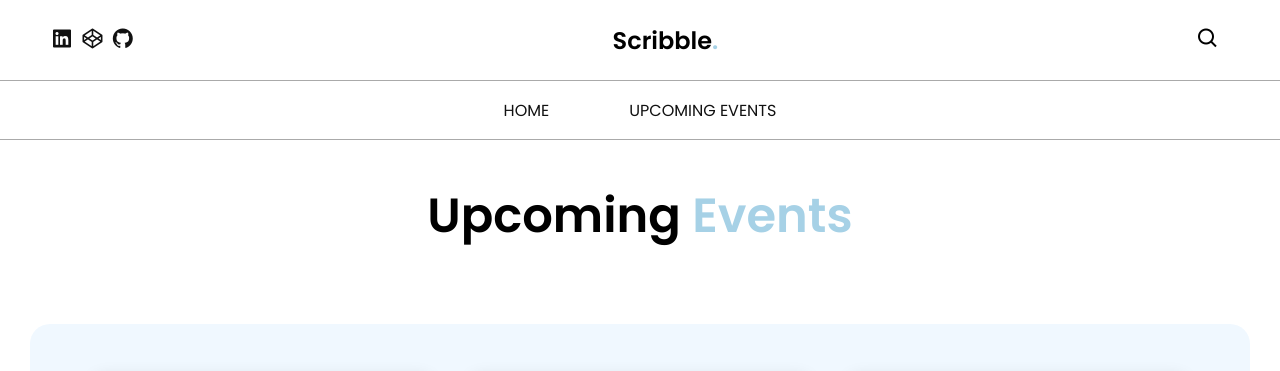
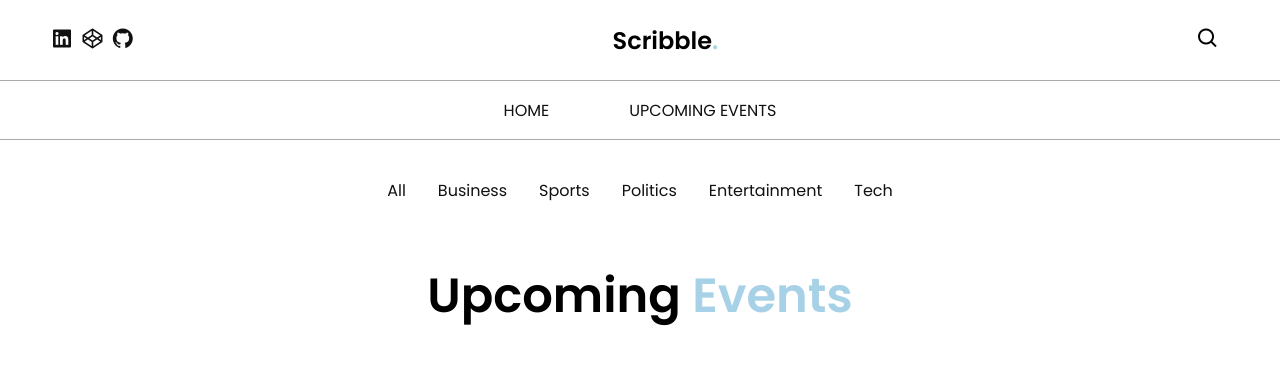
Before and after one commit to RiteshRaoV/SCRIBBLE, a Django app: page /blog/events/ in a window 1280 px wide. Shown: the top 371 px of the page. Run offline with Django 4.2, Linux system fonts and the light colour scheme; the visitor is signed in with stand-in values (Sample User, id 1); some libraries are stand-ins or nearby versions.

Commit message:
added view for selecting multiple categories

```diff
--- a/BLOG_APP/urls.py
+++ b/BLOG_APP/urls.py
@@ -5,6 +5,7 @@ from BLOG_APP import views
 
 urlpatterns = [
     path('events/',views.events_page,name='events'),
-    path('news/',views.news_page,name='news'),
+    path('news/', views.news_page, name='news'),
+    path('news/<str:category>/', views.news_page, name='news_category'),
     path('home/',views.home_page,name='home')
 ]
--- a/BLOG_APP/views.py
+++ b/BLOG_APP/views.py
@@ -13,17 +13,16 @@ def events_page(request):
     return render(request,"blogTemplates/events.html")
 
 @login_required
-def news_page(request):
-    # response = requests.get(url,params={
-    #     "country":"in",
-    #     "category":"business",
-    #     "apiKey":apiKey
-    # })
-    top_headlines = newsapi.get_top_headlines(category='business',language='en',country='in')
+def news_page(request, category=None):
+    if category:
+        top_headlines = newsapi.get_top_headlines(category=category, language='en', country='in')
+    else:
+        top_headlines = newsapi.get_top_headlines(language='en', country='in')
+
     articles = top_headlines.get("articles")
     return render(request, "blogTemplates/news.html", {
-        "username":request.user.username,
-        "articles":articles
+        "username": request.user.username,
+        "articles": articles
     })
 
 @login_required
--- a/templates/base.html
+++ b/templates/base.html
@@ -33,8 +33,64 @@
         {% block nav-bar %}
 
         {% endblock nav-bar %}
+
+    </div>
+    <div class="categories">
+        <ul class="cat-links">
+            <li class="{% if request.path == '/news/' %}active{% endif %}"><a href="{% url 'news' %}">All</a></li>
+            <li class="{% if request.path == '/news/business/' %}active{% endif %}"><a href="{% url 'news_category' 'business' %}">Business</a></li>
+            <li class="{% if request.path == '/news/sports/' %}active{% endif %}"><a href="{% url 'news_category' 'sports' %}">Sports</a></li>
+            <li class="{% if request.path == '/news/politics/' %}active{% endif %}"><a href="{% url 'news_category' 'politics' %}">Politics</a></li>
+            <li class="{% if request.path == '/news/entertainment/' %}active{% endif %}"><a href="{% url 'news_category' 'entertainment' %}">Entertainment</a></li>
+            <li class="{% if request.path == '/news/technology/' %}active{% endif %}"><a href="{% url 'news_category' 'technology' %}">Tech</a></li>
+        </ul>
+
     </div>
     {% block content %}
     {% endblock content %}
 </body>
 </html>
+<style>
+    .categories{
+        height: 60px;
+        width: 100%;
+        display: flex;
+        justify-content: center;
+        align-items: center;
+        margin-top: 20px;
+        position: sticky;
+        top: 0;
+        z-index: 1000;
+        background: #fff;
+    }
+    .cat-links{
+        display: flex;
+        justify-content: center;
+        align-items: center;
+        list-style: none;
+        position: relative;
+    }
+    .cat-links li a{
+        text-decoration: none;
+        color: var(--primary);
+        padding: 5px 40px;
+        transition: .3s ease-in-out;
+        border-bottom: 2px solid #fff;
+        left: 0;
+        color: var(--primary);
+        padding: 8px 16px; /* Padding inside each link */
+        border-radius: 15px; /* Rounded corners for each link */
+        transition: background-color 0.3s ease-in-out, color 0.3s ease-in-out;
+    }
+    .cat-links li a:hover {
+        background-color: var(--secondary); /* Background color on hover */
+        color: white;
+    }
+    .cat-links li.active a {
+        background-color: var(--secondary); /* Background color on hover */
+        color: white;
+    }
+</style>
+<script>
+
+</script>
```
